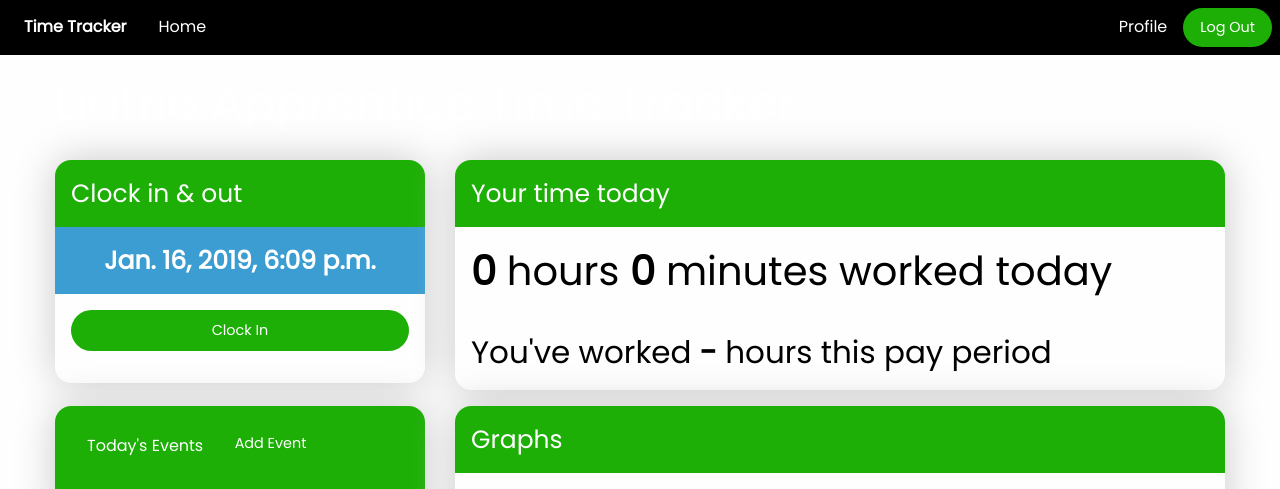
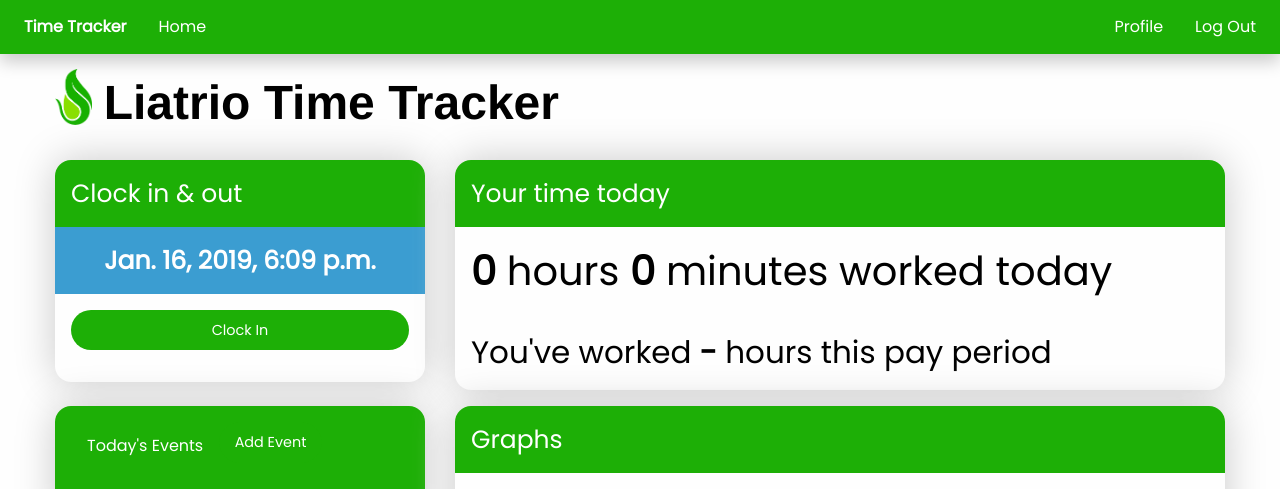
Before and after one commit to Pactionly/TimeTracker, a Django app: page / in a window 1280 px wide. Shown: the top 489 px of the page. Run offline with Django 3.2, Linux system fonts and the light colour scheme; the visitor is signed in with stand-in values (Sample User, id 1); data that the repository does not hold is empty; some libraries are stand-ins or nearby versions.

Commit message:
Fixed UI inconsistencies and added new liatro logo

```diff
--- a/TimeTracker/myapp/static/css/app.css
+++ b/TimeTracker/myapp/static/css/app.css
@@ -5,19 +5,25 @@ body {
 p {
   font-family: 'Poppins', sans-serif;
 }
-h1, h2, h3, h4 {
+
+h1 {
+  color: #000000;
+  font-weight: bold;
+}
+
+h2, h3, h4 {
   color: #FFFFFF;
   font-family: 'Poppins', sans-serif;
 }
 
 a {
   color: #FFFFFF;
-  background-color: #000000;
+  background-color: #1daf06;
 }
 
-a {
+.top-bar a:hover {
+  font-weight: bold;
   color: #FFFFFF;
-  background-color: #000000;
 }
 
 .button {
@@ -44,12 +50,13 @@ a {
 }
 
 .top-bar {
-  background-color:#000000;
+  background-color:#1daf06;
   color:#FFFFFF;
+  box-shadow: 0px 8px 16px 0px rgba(0,0,0,0.2);
 }
 
 .dropdown.menu {
-  background-color:#000000;
+  background-color:#1daf06;
   color:#FFFFFF;
 }
 
@@ -65,17 +72,6 @@ a {
   background-color: #1daf06;
   color: #1daf06;
 }
-
-.top-bar {
-  background-color:#000000;
-  color:#FFFFFF;
-}
-
-.dropdown.menu {
-  background-color:#000000;
-  color:#FFFFFF;
-}
-
 
 .dropbtn {
   background-color: #1daf06;
@@ -93,21 +89,35 @@ a {
 .dropdown-content {
   display: none;
   position: absolute;
-  background-color: #5e4caf;
-  min-width: 160px;
   box-shadow: 0px 8px 16px 0px rgba(0,0,0,0.2);
   z-index: 1;
+  left: 0;
 }
 
 .dropdown-content a {
-  color: white;
+  color: #000000;
+  background-color: #FFFFFF;
   padding: 12px 16px;
   text-decoration: none;
   display: block;
 }
 
-.dropdown-content a:hover {background-color: #ddd;}
+.dropdown-content a:hover {
+  color: #FFFFFF;
+  background-color: #1daf06;
+  font-weight: bold;
+}
 
 .dropdownd:hover .dropdown-content {display: block;}
 
-.dropdownd:hover .dropbtn {background-color: #1daf06;}
+.dropdownd:hover .dropbtn {
+  box-shadow: 0px 8px 16px 0px rgba(0,0,0,0.2);
+}
+
+.menu {
+  background-color: #1daf06;
+}
+
+li {
+  background-color: #1daf06;
+}
--- a/TimeTracker/myapp/templates/base.html
+++ b/TimeTracker/myapp/templates/base.html
@@ -18,17 +18,17 @@
           <ul class="dropdown menu" data-dropdown-menu>
             <li class="menu-text">Time Tracker</li>
             <li><a href="/">Home</a></li>
-            <li><button id="authorize_button" class ="button" style="display: none;color:#FFFFFF;">Authorize</button></li>
-            <li><button id="signout_button" class ="button" style="display: none;">Sign Out</button></li>
+            <li><button id="authorize_button" class ="button" style="display: none;color:#FFFFFF;">Authorize Calendar</button></li>
+            <li><button id="signout_button" class="button" style="display: none;">Sign Out</button></li>
           </ul>
         </div>
-        <div class="top-bar-right" style="color:#FFFFFF; background-color:#000000;">
-          <ul class="menu" style="background-color: #000000;">
+        <div class="top-bar-right">
+          <ul class="menu">
             {% if user.is_authenticated %}
             <li><a href="/profile/">Profile</a></li>
-            <li><a href="/logout/" class="button expanded">Log Out</a></li>
+            <li><a href="/logout/">Log Out</a></li>
             {% else %}
-            <li><a href="/login/" class="button expanded">Log In or Register</a></li>
+            <li><a href="/login/">Log In or Register</a></li>
             {% endif %}
           </ul>
         </div>
--- a/TimeTracker/myapp/templates/index.html
+++ b/TimeTracker/myapp/templates/index.html
@@ -9,7 +9,10 @@
     <!-- Banner -->
     <div class="grid-y grid-padding-y">
       <div class="cell small-12 medium-12 large-12 offset-2">
-        <h1>Liatrio Apprentice Time Tracker</h1>
+        <h1 id="logo">
+          <img src="{% static 'media/liatrio_logo.png'%}" align="left" style="height: 1.15em; padding-right: .25em;">
+          Liatrio Time Tracker
+        </h1>
       </div>
     </div>
 
--- a/requirements.txt
+++ b/requirements.txt
@@ -1,4 +1,4 @@
-Django==2.1.5
+Django==2.*
 google-api-python-client
 oauth2client
 google-auth-oauthlib
```
Also changed, not shown: TimeTracker/myapp/static/media/favicon.ico, TimeTracker/myapp/static/media/liatrio_logo.png (added).
